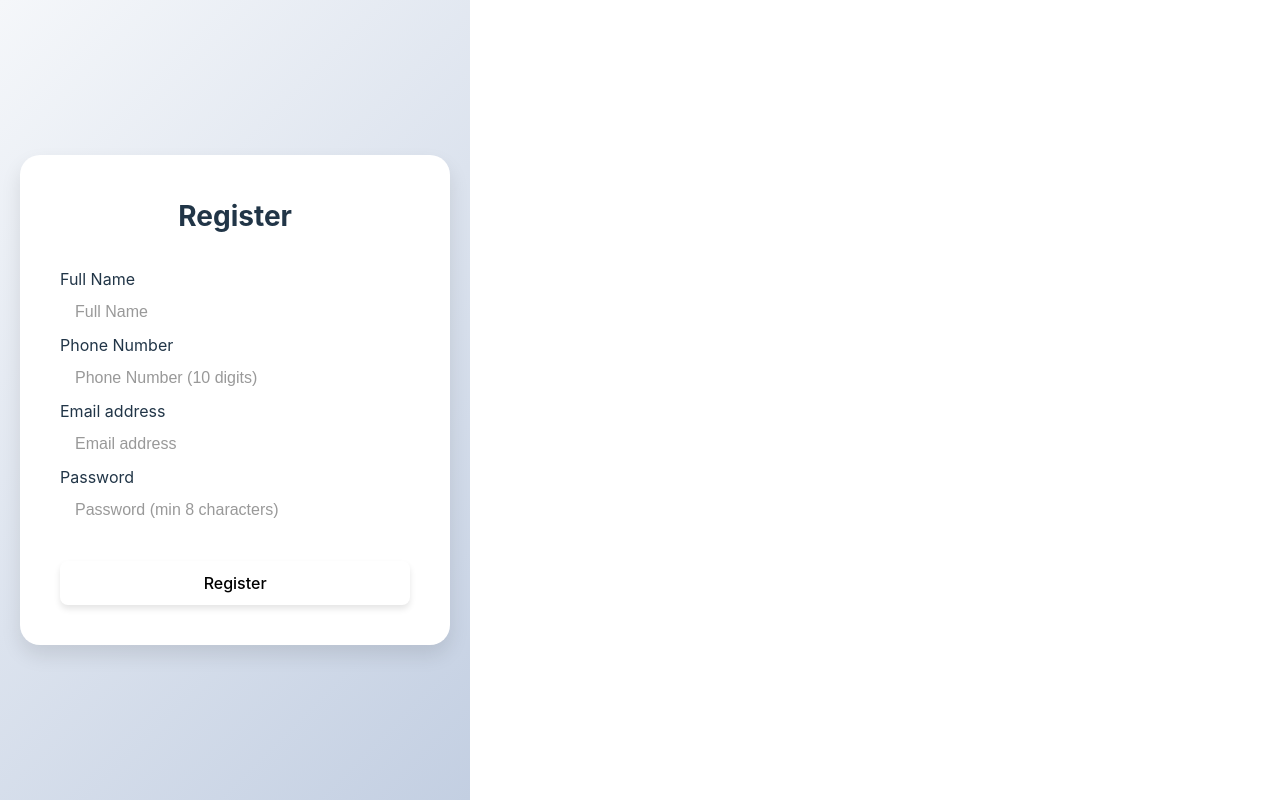
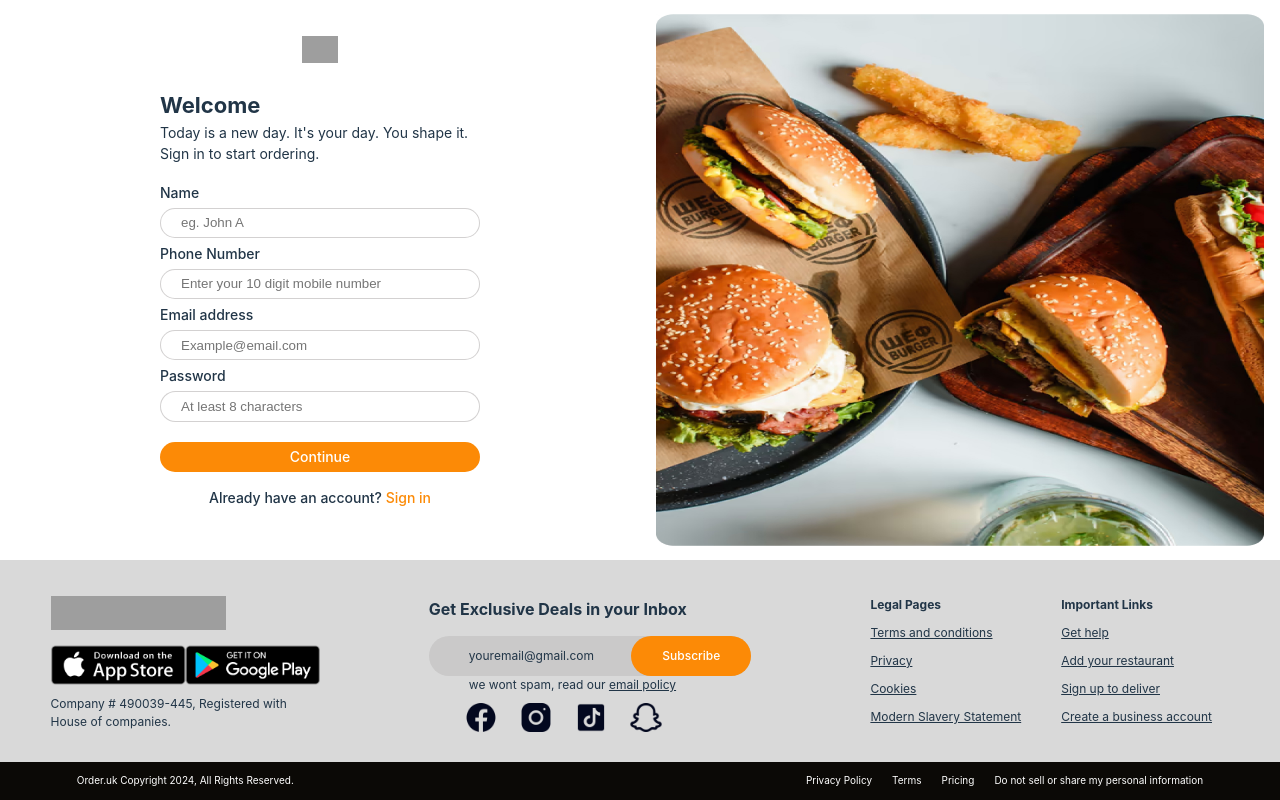
Before and after one commit to yogeshkr2002/Food-app, a React (Vite) app in the folder frontend/: page /register in a window 1280 px wide. Built offline with nearby package versions, Linux system fonts and the light colour scheme; grey boxes are pictures that could not be loaded.

Commit message:
Register page ui implementation completed

```diff
--- a/frontend/src/pages/login/Login.jsx
+++ b/frontend/src/pages/login/Login.jsx
@@ -39,7 +39,7 @@ function Login() {
             <p>Sign in to start ordering.</p>
           </div>
           <form onSubmit={handleSubmit} className="loginForm">
-            {error && <div className="error">{error}</div>}
+            {error && <div>{error}</div>}
             <label>Email</label>
             <input
               className="input"
@@ -67,7 +67,10 @@ function Login() {
             </button>
             <div className="signUp">
               <span>
-                Don't you have an account? <Link to="/register">Sign up</Link>
+                Don't you have an account?{" "}
+                <Link to="/register">
+                  <span style={{ color: "#fc8a06" }}>Sign up</span>
+                </Link>
               </span>
             </div>
           </form>
--- a/frontend/src/pages/register/Register.jsx
+++ b/frontend/src/pages/register/Register.jsx
@@ -1,7 +1,9 @@
 import { useState } from "react";
-import { useNavigate } from "react-router-dom";
+import { useNavigate, Link } from "react-router-dom";
 import axios from "axios";
-import "../../styles/Register.css";
+import "./register.css";
+import Footer from "../../components/footer/Footer";
+// import "../../styles/Register.css";
 
 const Register = () => {
   const navigate = useNavigate();
@@ -50,85 +52,87 @@ const Register = () => {
   };
 
   return (
-    <div className="register-container">
-      <div className="register-form-container">
-        <h2 className="register-title">Register</h2>
-        {error && <p className="register-error">{error}</p>}
-
-        <form className="register-form" onSubmit={handleSubmit}>
-          <div className="register-input-group">
-            <div>
-              <label htmlFor="name" className="sr-only">
-                Full Name
-              </label>
+    <div className="container">
+      <div className="registerContainer">
+        <div className="registerFormContainer">
+          <div className="logo11">
+            <img src="./image/Logo_1.png" alt="" className="logoImage1" />
+          </div>
+          <div className="description1">
+            <h2>Welcome </h2>
+            <p>Today is a new day. It's your day. You shape it.</p>
+            <p>Sign in to start ordering.</p>
+          </div>
+          <form className="registerForm" onSubmit={handleSubmit}>
+            {error && <p>{error}</p>}
+            <label>Name</label>
             <input
               id="name"
               name="name"
               type="text"
               required
-                className="register-input"
-                placeholder="Full Name"
+              className="input1"
+              placeholder="eg. John A"
               value={formData.name}
               onChange={handleChange}
             />
-            </div>
 
-            <div>
-              <label htmlFor="phone" className="sr-only">
-                Phone Number
-              </label>
+            <label>Phone Number</label>
             <input
               id="phone"
               name="phone"
               type="tel"
               pattern="[0-9]{10}"
               required
-                className="register-input"
-                placeholder="Phone Number (10 digits)"
+              className="input1"
+              placeholder="Enter your 10 digit mobile number"
               value={formData.phone}
               onChange={handleChange}
             />
-            </div>
 
-            <div>
-              <label htmlFor="email" className="sr-only">
-                Email address
-              </label>
+            <label>Email address</label>
             <input
               id="email"
               name="email"
               type="email"
               required
-                className="register-input"
-                placeholder="Email address"
+              className="input1"
+              placeholder="Example@email.com"
               value={formData.email}
               onChange={handleChange}
             />
-            </div>
 
-            <div>
-              <label htmlFor="password" className="sr-only">
-                Password
-              </label>
+            <label>Password</label>
             <input
               id="password"
               name="password"
               type="password"
               required
               minLength="8"
-                className="register-input"
-                placeholder="Password (min 8 characters)"
+              className="input1"
+              placeholder="At least 8 characters"
               value={formData.password}
               onChange={handleChange}
             />
+
+            <button type="submit" className="signUpBtn">
+              Continue
+            </button>
+            <div className="signIn">
+              <span>
+                Already have an account?{" "}
+                <Link to="/login">
+                  <span style={{ color: "#fc8a06" }}>Sign in</span>
+                </Link>
+              </span>
+            </div>
+          </form>
+        </div>
+        <div className="imageContainer1">
+          <img src="./image/Art.jpg" alt="image" className="artImage1" />
         </div>
       </div>
-
-          <button type="submit" className="register-button">
-            Register
-          </button>
-        </form>
-      </div>
+      <Footer />
     </div>
   );
 };
--- /dev/null
+++ b/frontend/src/pages/register/register.css
@@ -0,0 +1,106 @@
+.container {
+  width: 100vw;
+  height: 100vh;
+}
+
+.registerContainer {
+  display: flex;
+  width: 100%;
+  height: 70%;
+}
+
+.registerFormContainer {
+  width: 50%;
+  height: 100%;
+  display: flex;
+  justify-content: center;
+  align-items: center;
+  flex-direction: column;
+}
+
+.logo11 {
+  width: 50%;
+  height: 7%;
+  display: flex;
+  justify-content: center;
+  align-items: center;
+  margin-top: 30px;
+  /* border: 1px solid red; */
+}
+
+.logoImage1 {
+  height: 70%;
+}
+
+.description1 {
+  width: 50%;
+  height: 20%;
+  margin-top: 20px;
+  /* border: 1px solid red; */
+}
+
+.description1 h2 {
+  font-size: 22px;
+  /* margin-bottom: 10px; */
+}
+
+.description1 p {
+  font-size: 14px;
+  /* border: 1px solid red; */
+}
+
+.registerForm {
+  width: 50%;
+  height: 82%;
+  display: flex;
+  flex-direction: column;
+  row-gap: 5px;
+  font-size: 14px;
+  font-weight: 500;
+  /* border: 1px solid red; */
+}
+
+.input1 {
+  height: 8%;
+  border-radius: 20px;
+  padding-left: 20px;
+  /* margin-bottom: 10px; */
+  border: 1px solid #918d8d66;
+}
+
+.signUpBtn {
+  display: flex;
+  justify-content: center;
+  align-items: center;
+  height: 8%;
+  border-radius: 20px;
+  background: #fc8a06;
+  color: white;
+  font-weight: 500;
+  margin-top: 15px;
+  /* margin-top: 10px; */
+}
+
+.signIn {
+  font-size: 14px;
+  display: flex;
+  justify-content: center;
+  margin-top: 10px;
+}
+
+.imageContainer1 {
+  width: 50%;
+  height: 100%;
+  display: flex;
+  justify-content: center;
+  align-items: center;
+  overflow: hidden;
+  position: relative;
+}
+
+.artImage1 {
+  width: 95%;
+  height: 95%;
+  object-fit: fill;
+  object-position: center;
+}
```
Lines whose indentation alone changed are shown as unchanged.
